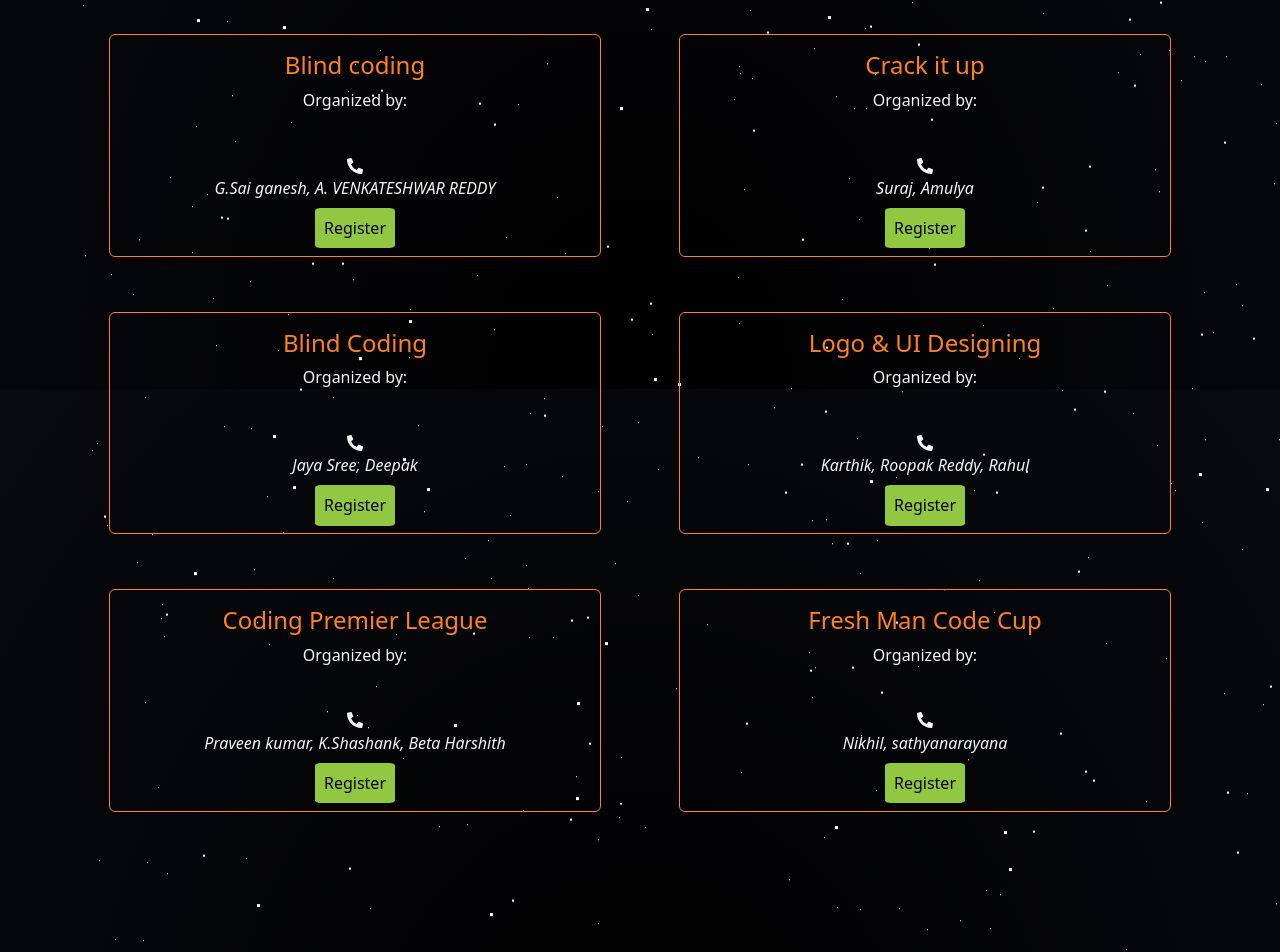
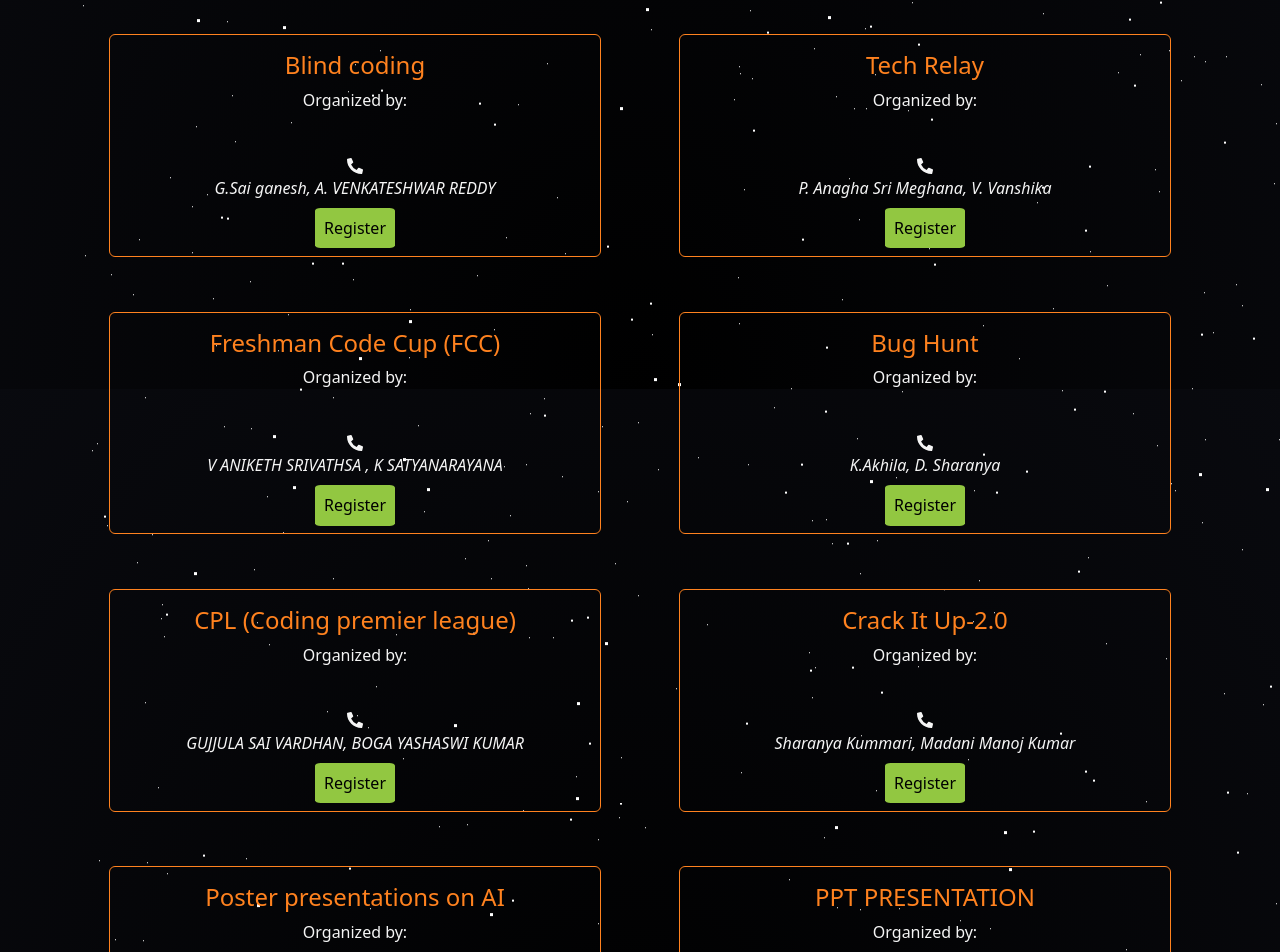
Before and after one commit to Kaushik3579/Azura2025, a Next.js app: page /technicalCSE in a window 1280 px wide. Shown: the part 449-1401 px from the top of the page. Built offline with nearby package versions, Linux system fonts and the light colour scheme.

Commit message:
Update technicalCSE.jsx

```diff
--- a/pages/technicalCSE.jsx
+++ b/pages/technicalCSE.jsx
@@ -24,29 +24,39 @@ const TechnicalCSE = () => {
     },
     {
       "_id": 4,
-      "title": "Crack it up",
-      "Organizer": "Suraj, Amulya"
+      "title": "Tech Relay",
+      "Organizer": "P. Anagha Sri Meghana, V. Vanshika"
     },
     {
       "_id": 5,
-      "title": "Blind Coding",
-      "Organizer": "Jaya Sree, Deepak"
+      "title": "Freshman Code Cup (FCC)",
+      "Organizer": "V ANIKETH SRIVATHSA , K SATYANARAYANA "
     },
     {
       "_id": 6,
-      "title": "Logo & UI Designing",
-      "Organizer": "Karthik, Roopak Reddy, Rahul"
+      "title": "Bug Hunt",
+      "Organizer": "K.Akhila, D. Sharanya"
     },
     {
       "_id": 7,
-      "title": "Coding Premier League",
-      "Organizer": "Praveen kumar, K.Shashank, Beta Harshith"
+      "title": "CPL (Coding premier league)",
+      "Organizer": "GUJJULA SAI VARDHAN, BOGA YASHASWI KUMAR"
     },
     {
       "_id": 8,
-      "title": "Fresh Man Code Cup",
-      "Organizer": "Nikhil, sathyanarayana"
-    }
+      "title": "Crack It Up-2.0",
+      "Organizer": "Sharanya Kummari, Madani Manoj Kumar "
+    },
+    {
+      "_id": 9,
+      "title": "Poster presentations on AI",
+      "Organizer": "P.Pranavi, S.Anvitha"
+    },
+    {
+      "_id": 10,
+      "title": "PPT PRESENTATION ",
+      "Organizer": "B.Maheswari, Ch.Architha"
+    },
   ];
 
   return (
```
